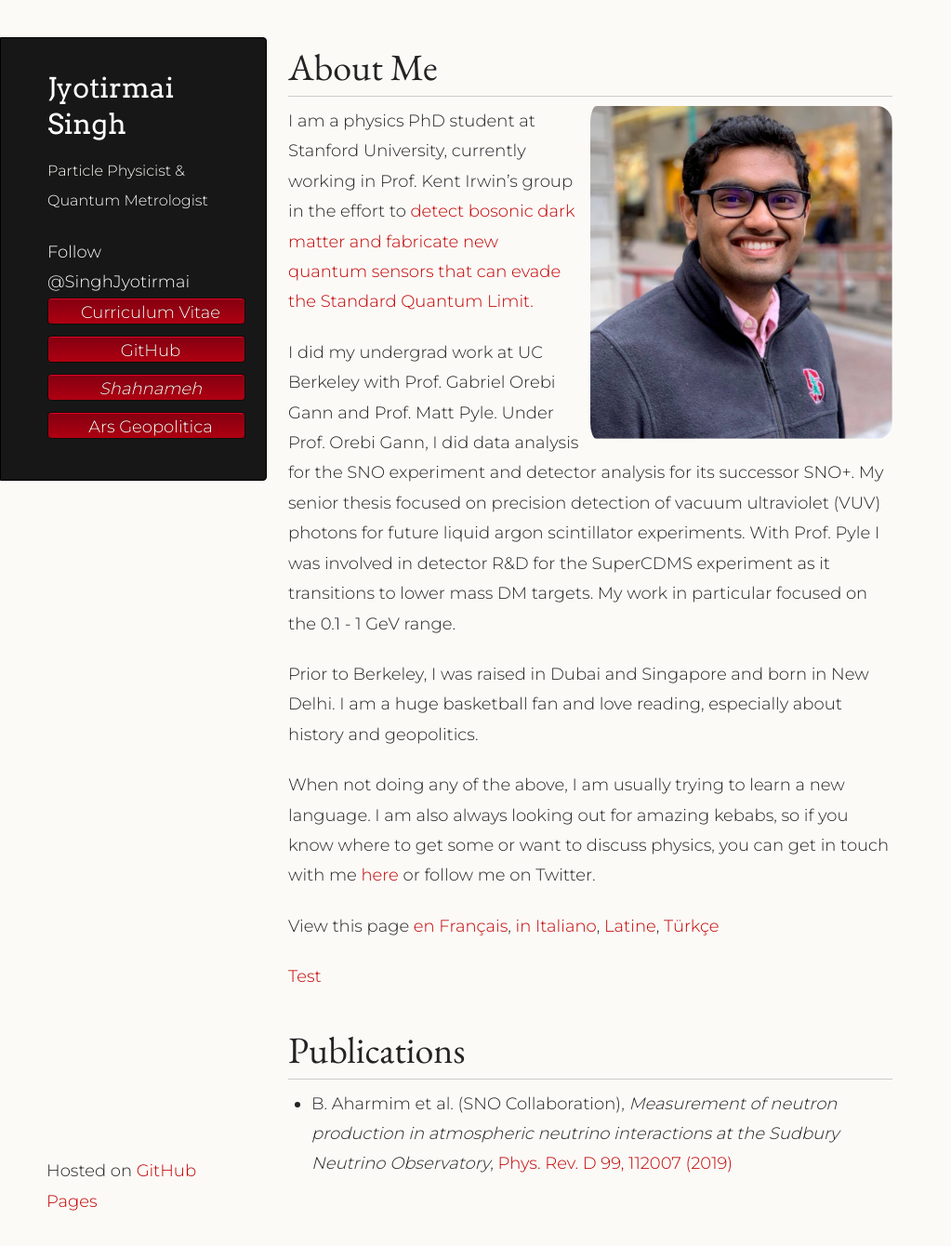
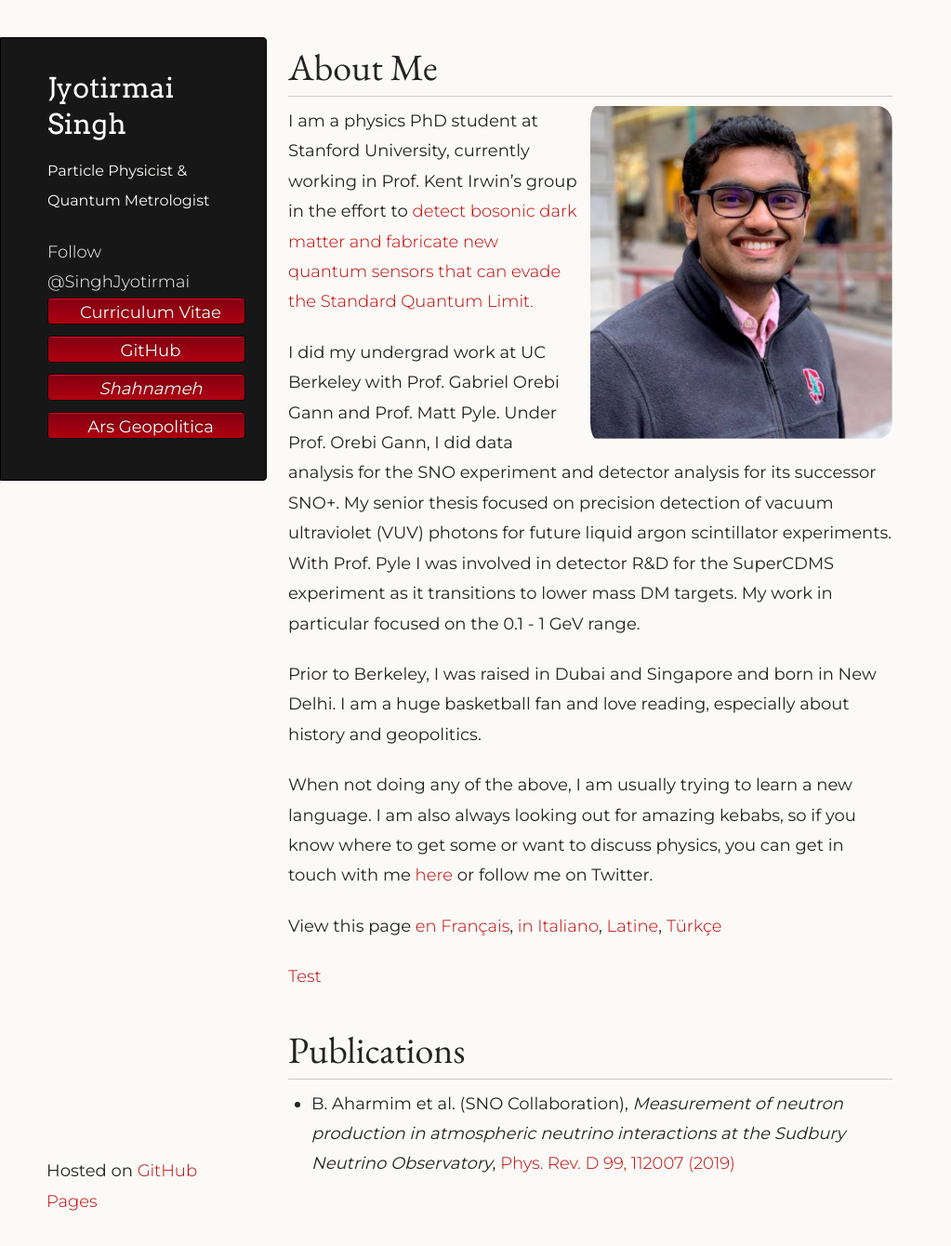
Before and after one commit to joe-singh/joe-singh.github.io, a Jekyll site: the page built from index.md, in a window 1280 px wide and 1340 px high. Shown: the whole window at 93% size, without its empty margins (0-1023 px from the left). Built offline with Jekyll 4.4.1, drawn with Linux system fonts in a browser that asks for light colours; some web fonts are replaced; comment, search, counter and statistics services are not loaded.

Commit message:
adding css

```diff
--- a/_sass/jekyll-theme-dinky.scss
+++ b/_sass/jekyll-theme-dinky.scss
@@ -5,7 +5,7 @@
 @import url('https://fonts.googleapis.com/css2?family=Faustina&display=swap');
 @import url('https://fonts.googleapis.com/css2?family=Noto+Serif&display=swap');
 @import url('https://fonts.googleapis.com/css2?family=EB+Garamond&display=swap');
-@import url('https://fonts.googleapis.com/css2?family=Montserrat:wght@300&display=swap');
+@import url('https://fonts.googleapis.com/css2?family=Montserrat:wght@300;400&display=swap');
 
 /* MeyerWeb Reset */
 
```
